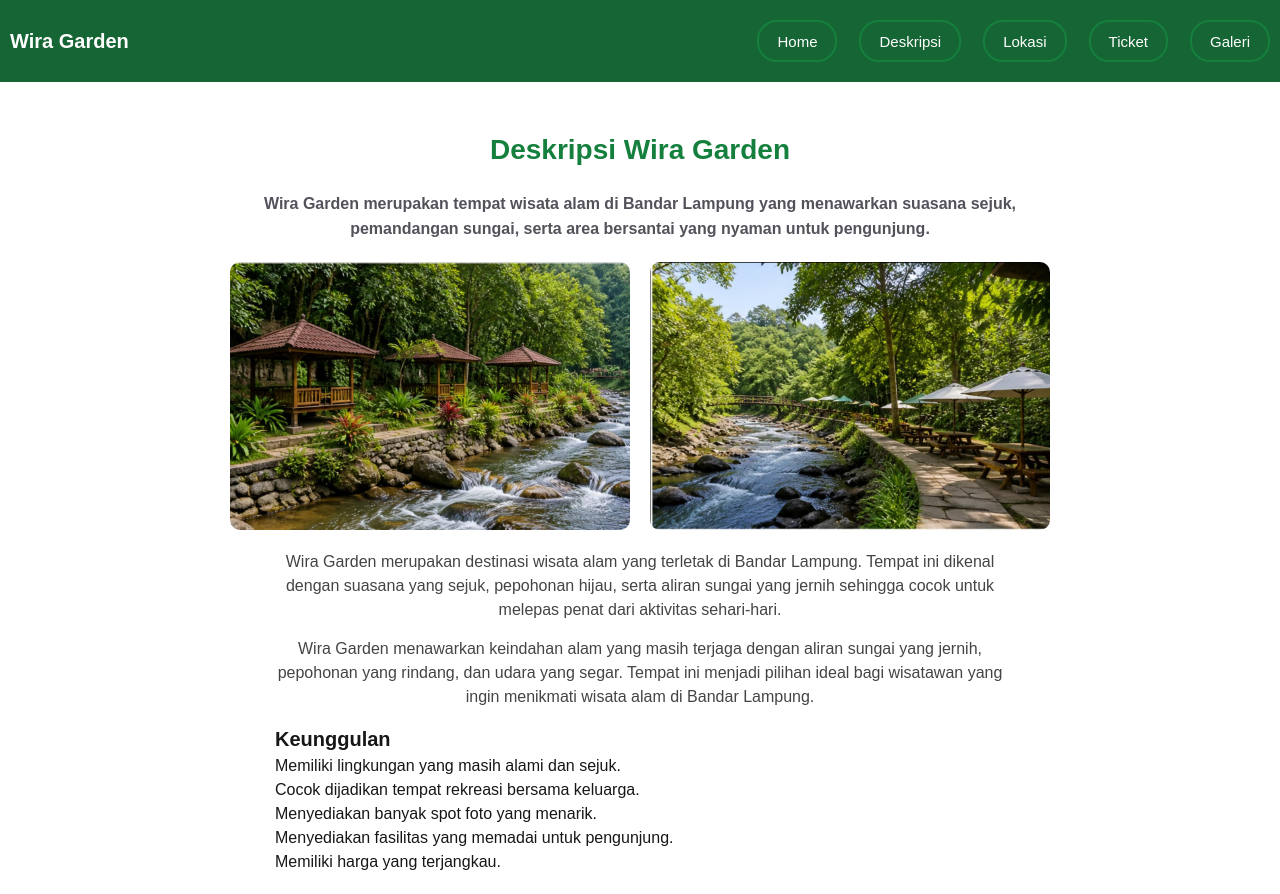
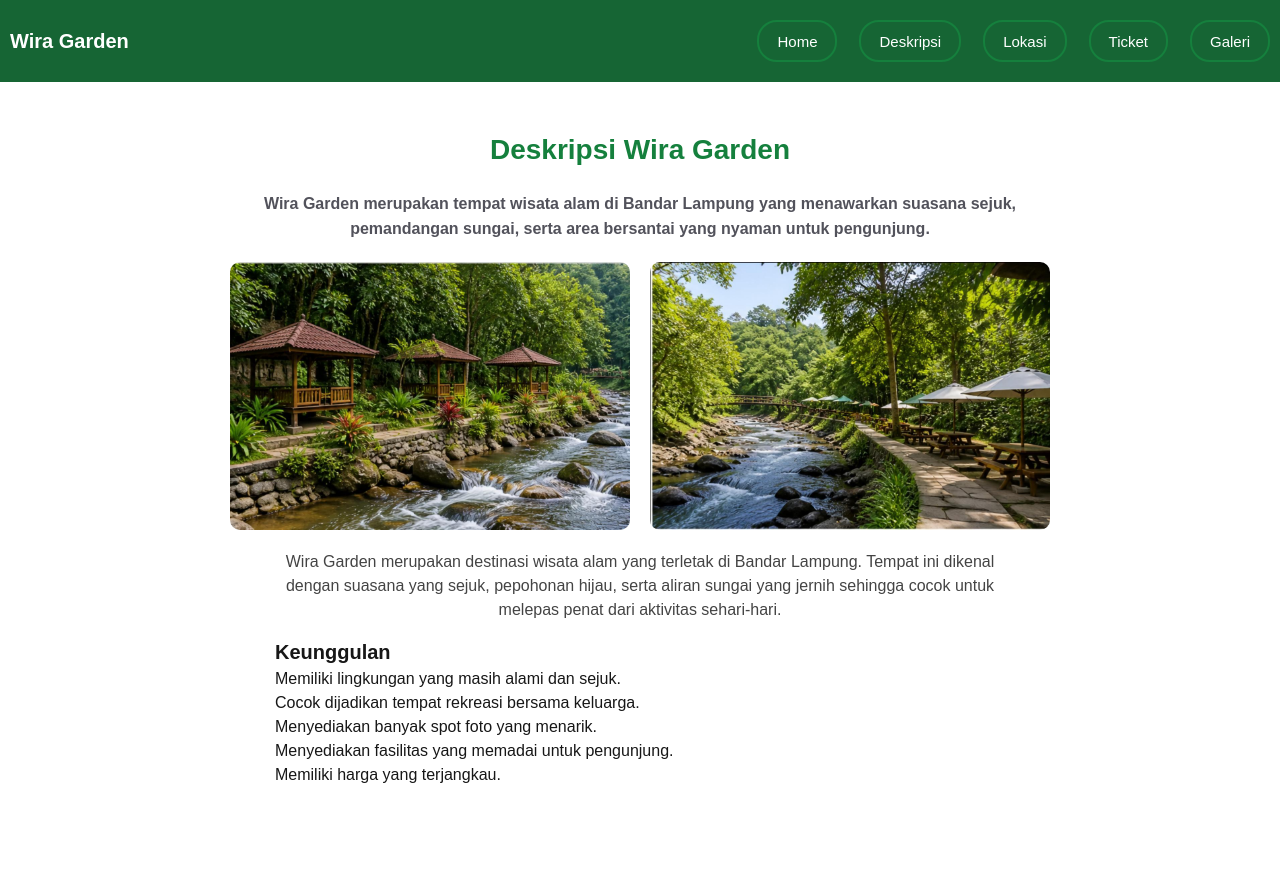
Before and after one commit to jovanakbarsetiodono-code/TI-WEB-24A-SIXTUPLE, a Next.js app in the folder my-app/: page /Deskripsi in a window 1280 px wide. After the commit the page ends 807 px from the top, so only its background shows below. Built offline with nearby package versions, Linux system fonts and the light colour scheme.

Commit message:
Menghapus beberapa deskripsi di halaman deskripsi

```diff
--- a/my-app/app/Deskripsi/page.tsx
+++ b/my-app/app/Deskripsi/page.tsx
@@ -37,12 +37,6 @@ export default function Page() {
           hijau, serta aliran sungai yang jernih sehingga cocok untuk melepas
           penat dari aktivitas sehari-hari.
         </p>
-        <p className={styles["deskripsi-description"]}>
-          Wira Garden menawarkan keindahan alam yang masih terjaga dengan aliran
-          sungai yang jernih, pepohonan yang rindang, dan udara yang segar.
-          Tempat ini menjadi pilihan ideal bagi wisatawan yang ingin menikmati
-          wisata alam di Bandar Lampung.
-        </p>
 
         <h2 className={styles["deskripsi-subtitle"]}>Keunggulan</h2>
 
```
